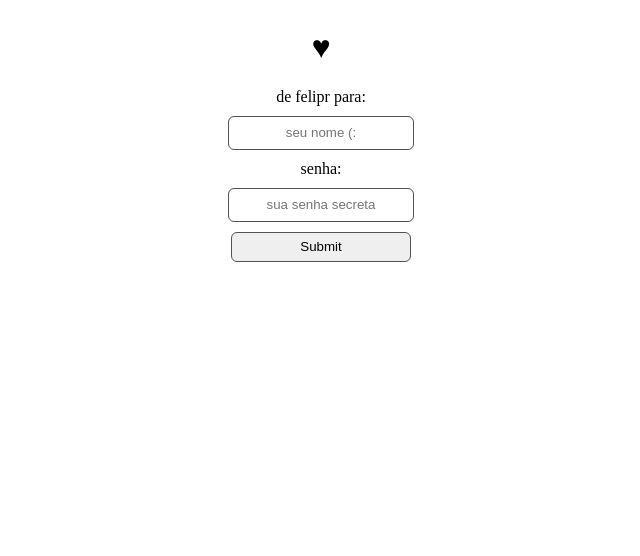
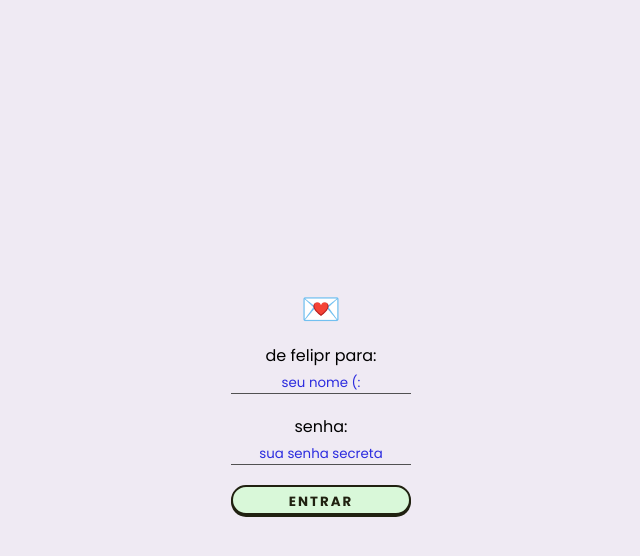
Before and after one commit to YcaroCarvalho/heart, a React (Vite) app: page / in a window 1280 px wide. Shown: the top 556 px of the page, without its empty margins (319-959 px from the left). Built offline with nearby package versions, Linux system fonts and the light colour scheme.

Commit message:
melhorias solidas no html css

```diff
--- a/src/App.css
+++ b/src/App.css
@@ -7,7 +7,9 @@
     display: flex;
     flex-direction: column;
     align-items: center;
-    max-width: 100vw;
+    justify-content: center;
+    height: 100vh;
+    background-color: #efeaf3;
 
 }
 
--- a/src/App.jsx
+++ b/src/App.jsx
@@ -6,7 +6,7 @@ function App() {
 
   return (
     <div className="App">
-      <h1>♥</h1>
+      <h1>💌</h1>
       <Form />
     </div>
   )
--- a/src/components/Button/Button.jsx
+++ b/src/components/Button/Button.jsx
@@ -3,7 +3,7 @@ import S from './Button.module.css'
 
 const Button = (props) => {
   return (
-    <button className={S.button}>{props.text}</button>
+    <button className={S.button} type={props.type}>{props.text}</button>
   )
 }
 
--- a/src/components/Button/Button.module.css
+++ b/src/components/Button/Button.module.css
@@ -1,6 +1,17 @@
 .button {
+    margin-top: 10px;
     width: 180px;
     height: 30px;
-    border: 1px solid #515151;
-    border-radius: 6px;
+    border-radius: 30px;
+    background-color: #d9f8d9;
+
+    padding:  5px 10px;
+    background-color: 379191;
+    color: #202110;
+    border: 2px solid #202110;
+    box-shadow: 0px 2px;
+
+    letter-spacing: 2px;
+    font-weight: 700;
+
 }
--- a/src/components/Form/Form.jsx
+++ b/src/components/Form/Form.jsx
@@ -3,6 +3,7 @@ import { useNavigate } from "react-router-dom";
 import Label from "../Label/Label";
 import Input from "../Input/Input";
 import sha256 from "js-sha256";
+import Button from "../Button/Button";
 
 const Form = () => {
 
@@ -51,6 +52,7 @@ const Form = () => {
         value={nome}
         onChange={(e) => setNome(e.target.value)}
       />
+
       <Label hmlFor="senha" text="senha:" />
       <Input
         id="senha"
@@ -60,7 +62,7 @@ const Form = () => {
         value={senha}
         onChange={(e) => setSenha(e.target.value)}
       />
-      <Input type="submit" text="ENTRAR" />
+      <Button type="submit" text="ENTRAR" />
     </form>
   );
 };
--- a/src/components/Input/Input.module.css
+++ b/src/components/Input/Input.module.css
@@ -1,8 +1,16 @@
 .input {
     width: 100%;
     max-width: 180px;
-    min-height: 30px;
-    border: 1px solid #515151;
-    border-radius: 6px;
+    min-height: 20px;
+    border: 0px;
+    border-bottom: 1px solid #515151;
+
+    background-color: #efeaf3;
     text-align: center;
+
 }
+
+
+::placeholder {
+    color: #2b2bdf;
+}
--- a/src/components/Label/Label.module.css
+++ b/src/components/Label/Label.module.css
@@ -1,6 +1,7 @@
 .label {
     max-width: 180px;
-    max-height: 80px;
+    margin-top: 10px;
+    height: 20px;
     border: 1px solid #515151;
     border: 6px;
 }
--- a/src/index.css
+++ b/src/index.css
@@ -0,0 +1,7 @@
+@import url('https://fonts.googleapis.com/css2?family=Poppins:wght@300;400;500;600;700&display=swap');
+* {
+    padding: 0;
+    margin: 0;
+    box-sizing: border-box;
+    font-family: 'Poppins', sans-serif;
+}
--- a/src/pages/ProtectedPage/ProtectedPage.jsx
+++ b/src/pages/ProtectedPage/ProtectedPage.jsx
@@ -1,12 +1,11 @@
 import React, { useEffect, useState } from "react";
-
 import { useNavigate } from "react-router-dom";
-
 import api from "../../config/configApi";
+import S from "./ProtectedPage.module.css";
 
 const ProtectedPage = () => {
   const [data, setData] = useState([]);
-  const [ url, setUrl] = useState('');
+  const [url, setUrl] = useState("");
 
   const navigate = useNavigate();
 
@@ -33,30 +32,33 @@ const ProtectedPage = () => {
 
   // useState que salva a requisiçao
   return (
-    <div>
-      <h1>colocar um texto aqui</h1>
+    <div className={S.bg}>
+      <h1 className={S.title}>💘</h1>
+      <button className={S.sairBtn}
+        onClick={() => {
+          navigate("/");
+          localStorage.removeItem("user");
+        }}
+      >
+      ❌SAIR
+      </button>
 
-      <div>
-        {
-        data.map(post => (
-          <div key={post.imgId}>
-            <img src={`${url}/files/${post.src}`} alt={post.imgId} />
-            <span>{post.src}</span> <br />
-            <span>{post.text}</span> <br />
-            <hr />
+      <div className={S.postCtn}>
+        {data.map((post) => (
+          <div className={S.mapCtn} key={post.imgId}>
+            <img
+              className={S.postImg}
+              src={`${url}/files/${post.src}`}
+              alt={post.imgId}
+            />
+            <span>{post.text}</span>
+            <br />
+
           </div>
         ))}
       </div>
 
 
-      <button
-        onClick={() => {
-          navigate("/");
-          localStorage.removeItem("user");
-        }}
-      >
-        Sair
-      </button>
     </div>
   );
 };
--- a/src/pages/ProtectedPage/ProtectedPage.module.css
+++ b/src/pages/ProtectedPage/ProtectedPage.module.css
@@ -0,0 +1,66 @@
+.bg {
+    display: flex;
+    justify-content: center;
+    align-items: center;
+    flex-direction: column ;
+    background-color:#a5a4a0;
+    gap: 10px;
+    min-height: 100vh;
+    padding-top: 20px;
+    padding-bottom: 70px;
+}
+
+.sairBtn {
+    display: flex;
+    position: fixed;
+    top: 92vh;
+    right: 8vw;
+
+    padding:  5px 10px;
+    background-color: #ec9191;
+    color: #201010;
+    border: 2px solid #201010;
+    border-radius: 30px;
+    box-shadow: 2px 2px;
+
+    letter-spacing: 2px;
+    font-weight: 700;
+
+}
+
+.title {
+    display: flex;
+}
+
+
+
+
+.postCtn {
+    display: flex;
+    flex-wrap: wrap;
+    flex-direction: row;
+    align-items: top;
+    justify-content: center;
+    padding: 10px;
+    gap: 20px;
+    min-width: 300px;
+    width: 90%;
+    max-width: 980px;
+
+}
+
+.mapCtn {
+    display: flex;
+    flex-direction: column;
+    align-items: center;
+    background-color: #f0f0f0;
+    max-width: 300px;
+    height: fit-content;
+    gap: 10px;
+    padding: 10px;
+    box-shadow: 2px 4px 10px 0px #9d9d9d ;
+}
+.postImg {
+    display: flex;
+    width: 300px;
+}
```
